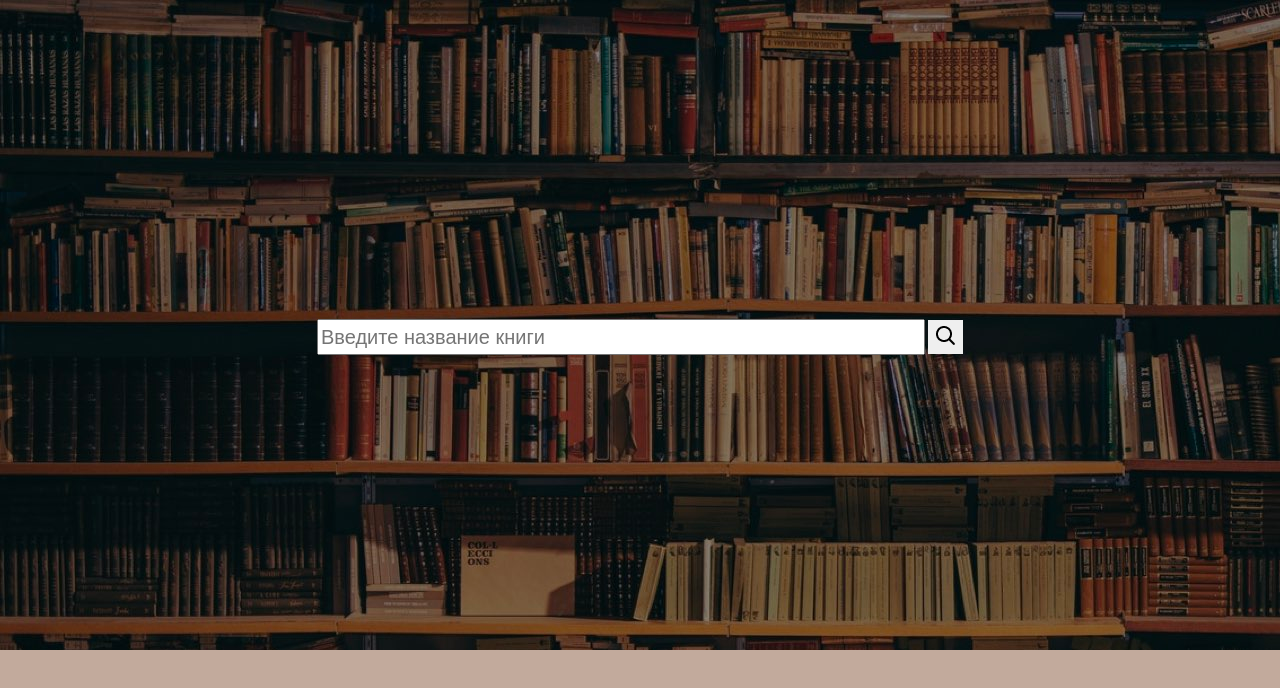
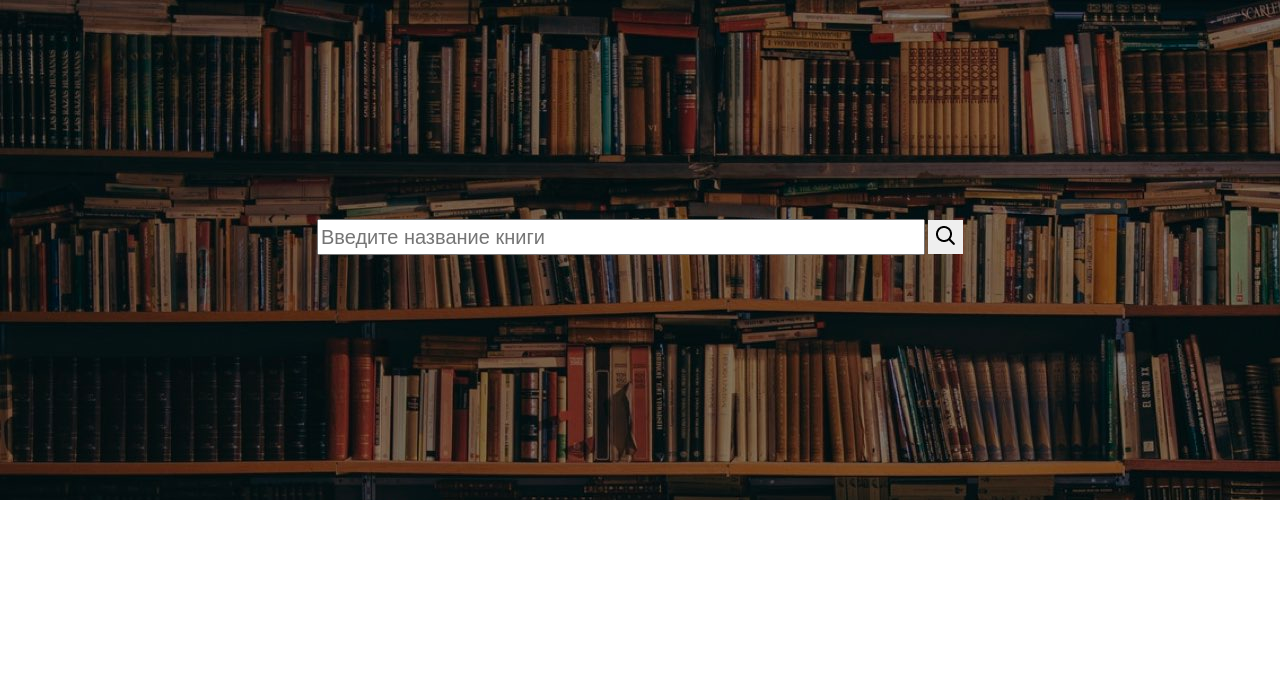
Before and after one commit to canzitis/Search-for-books, a React (Create React App) app: page / in a window 1280 px wide. Shown: the top 688 px of the page. Built offline with nearby package versions, Linux system fonts and the light colour scheme.

Commit message:
style books

```diff
--- a/src/Components/SearchPage/SearchPage.module.css
+++ b/src/Components/SearchPage/SearchPage.module.css
@@ -1,10 +1,10 @@
 .searchPage{
     width:100%;
-    height:650px;
+    height:500px;
     background-image:  url('../../img/111.jpeg');
     background-repeat: no-repeat;
   }
 
   .searchPageForm{
-    margin-top: 300px;
+    margin-top: 200px;
   }
--- a/src/Components/SearchResultPage/SearchResultPage.module.css
+++ b/src/Components/SearchResultPage/SearchResultPage.module.css
@@ -1,6 +1,6 @@
 .pageBooks{
     margin-top: 50px;
-    background-color:rgb(194, 170, 156);
+   /*  background-color:rgb(194, 170, 156); */
 }
 
 .searchResultPage {
@@ -24,7 +24,20 @@
     padding: 3px;
 }
 
+.bookResult{
+    height:450px;
+    text-align: center;
+    padding: 30px 50px 0 50px
+}
+
 .bookResult img{
+    border: solid 1px black;
+    box-shadow: 0 0 20px black;
     width:150px;
     height: 200px;
 }
+
+.bookResult img:hover{
+    width:155px;
+    height: 205px;
+}
--- a/src/index.css
+++ b/src/index.css
@@ -5,7 +5,7 @@ body {
     sans-serif;
   -webkit-font-smoothing: antialiased;
   -moz-osx-font-smoothing: grayscale;
-  background-color:rgb(194, 170, 156);
+  /* background-color:rgb(194, 170, 156); */
 }
 
 code {
```
